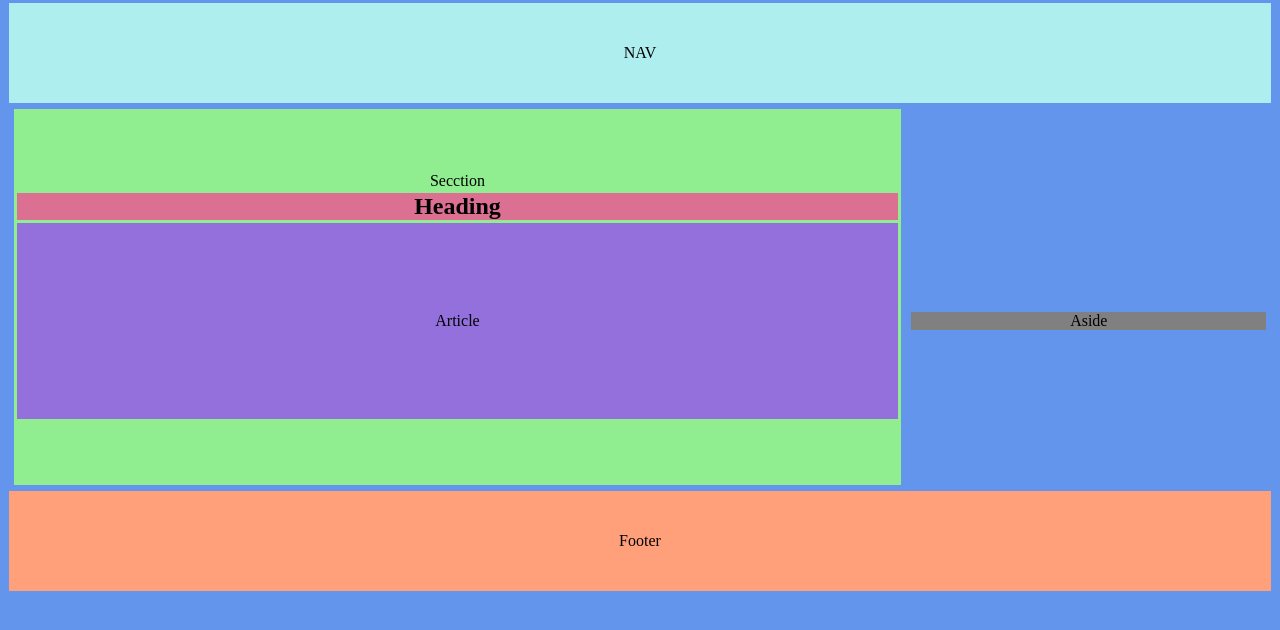
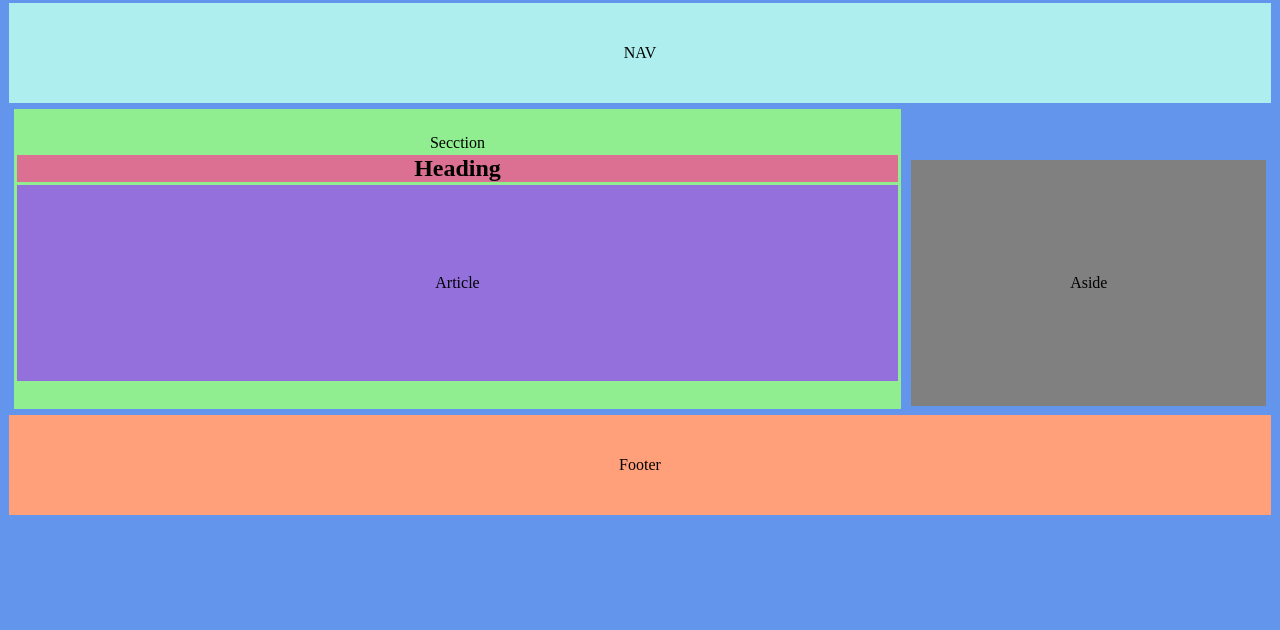
Before and after one commit to BetoMonster/bootcamp11g, a plain HTML site: page tarea_css/index.html in a window 1280 px wide. Shown: the part 106-736 px from the top of the page. Drawn offline with Linux system fonts and the light colour scheme.

Commit message:
actualizacion css

```diff
--- a/tarea_css/css/style.css
+++ b/tarea_css/css/style.css
@@ -4,7 +4,7 @@
 body{
     background-color: cornflowerblue;
     text-align: center;
-    height: 720px;
+    /*height: 720px;*/
 }
 header, h2{
     background-color:palevioletred;
@@ -16,7 +16,7 @@ section{
     background-color: lightgreen;
     display: inline-block;
     width: 70%;
-    padding: 5% 0;
+    padding: 2% 0;
 }
 article{
     background-color: mediumpurple;
@@ -27,6 +27,7 @@ aside{
     background-color:grey;
     display: inline-block;
     width: 28%;
+    padding: 9% 0;
 
 
 }
```
